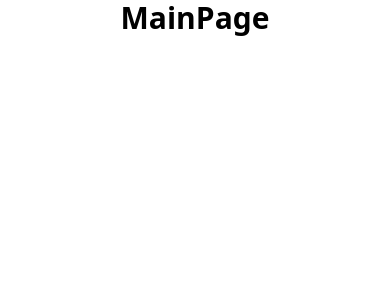
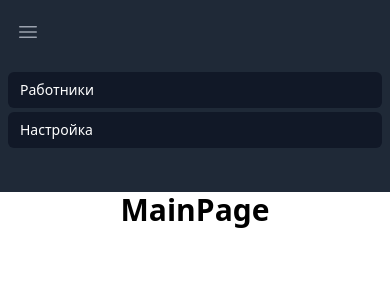
Before and after one commit to pavros9/employees, a React app: page / in a window 390 px wide. Shown: the top 300 px of the page. Built offline with nearby package versions, Linux system fonts and the light colour scheme.

Commit message:
Added Navbar widget

```diff
--- a/src/app/App.tsx
+++ b/src/app/App.tsx
@@ -1,10 +1,12 @@
 import './styles/index.scss';
 import './styles/tailwind.css';
 import { AppRouter } from 'app/providers/router';
+import { Navbar } from 'widgets/Navbar';
 
 const App = () => {
     return (
         <>
+            <Navbar />
             <AppRouter />
         </>
     );
--- /dev/null
+++ b/src/widgets/Navbar/index.ts
@@ -0,0 +1 @@
+export { Navbar } from './ui/Navbar';
--- /dev/null
+++ b/src/widgets/Navbar/ui/Navbar.tsx
@@ -0,0 +1,105 @@
+import { useState } from 'react';
+import { classNames } from 'shared/lib/classNames/classNames';
+
+export const Navbar = () => {
+    const [openMenu, setOpenMenu] = useState(true);
+
+    const toggleButtonMenu = () => {
+        setOpenMenu((prev) => !prev);
+    };
+
+    return (
+        <nav className="bg-gray-800">
+            <div className="mx-auto max-w-7xl px-2 sm:px-6 lg:px-8">
+                <div className="relative flex h-16 items-center justify-between">
+                    <div className="absolute inset-y-0 left-0 flex items-center sm:hidden">
+                        <button
+                            type="button"
+                            onClick={toggleButtonMenu}
+                            className="relative inline-flex items-center justify-center rounded-md p-2 text-gray-400 hover:bg-gray-700 hover:text-white focus:outline-none focus:ring-2 focus:ring-inset focus:ring-white"
+                            aria-controls="mobile-menu"
+                            aria-expanded="false"
+                        >
+                            <span className="absolute -inset-0.5"></span>
+                            <span className="sr-only">Открыть меню</span>
+
+                            <svg
+                                className="block h-6 w-6"
+                                fill="none"
+                                viewBox="0 0 24 24"
+                                strokeWidth="1.5"
+                                stroke="currentColor"
+                                aria-hidden="true"
+                            >
+                                <path
+                                    strokeLinecap="round"
+                                    strokeLinejoin="round"
+                                    d="M3.75 6.75h16.5M3.75 12h16.5m-16.5 5.25h16.5"
+                                />
+                            </svg>
+                            <svg
+                                className="hidden h-6 w-6"
+                                fill="none"
+                                viewBox="0 0 24 24"
+                                strokeWidth="1.5"
+                                stroke="currentColor"
+                                aria-hidden="true"
+                            >
+                                <path
+                                    strokeLinecap="round"
+                                    strokeLinejoin="round"
+                                    d="M6 18L18 6M6 6l12 12"
+                                />
+                            </svg>
+                        </button>
+                    </div>
+                    <div className="flex flex-1 items-center justify-center sm:items-stretch sm:justify-start">
+                        <div className="hidden sm:ml-6 sm:block">
+                            <div className="flex space-x-4">
+                                <a
+                                    href="#"
+                                    className="bg-gray-900 text-white rounded-md px-3 py-2 text-sm font-medium"
+                                >
+                                    Работники
+                                </a>
+                                <a
+                                    href="#"
+                                    className="bg-gray-900 text-white rounded-md px-3 py-2 text-sm font-medium"
+                                    aria-current="page"
+                                >
+                                    Настройка
+                                </a>
+                            </div>
+                        </div>
+                    </div>
+                </div>
+            </div>
+
+            <div
+                className={classNames(
+                    'sm:hidden transition-height duration-500 ease-in-out overflow-hidden',
+                    {},
+                    [openMenu ? 'h-32' : 'h-0'],
+                )}
+                id="mobile-menu"
+            >
+                <div className="space-y-1 px-2 pb-3 pt-2">
+                    <a
+                        href="#"
+                        className="bg-gray-900 text-white block  rounded-md px-3 py-2 text-sm font-medium"
+                        aria-current="page"
+                    >
+                        Работники
+                    </a>
+                    <a
+                        href="#"
+                        className="bg-gray-900 text-white block  rounded-md px-3 py-2 text-sm font-medium"
+                        aria-current="page"
+                    >
+                        Настройка
+                    </a>
+                </div>
+            </div>
+        </nav>
+    );
+};
--- a/tailwind.config.js
+++ b/tailwind.config.js
@@ -1,8 +1,12 @@
 /** @type {import('tailwindcss').Config} */
 module.exports = {
-  content: [ "./src/**/*.{js,jsx,ts,tsx}",],
-  theme: {
-    extend: {},
-  },
-  plugins: [],
-}
+    content: ['./src/**/*.{js,jsx,ts,tsx}'],
+    theme: {
+        extend: {
+            transitionProperty: {
+                height: 'height',
+            },
+        },
+    },
+    plugins: [],
+};
--- a/tsconfig.json
+++ b/tsconfig.json
@@ -10,7 +10,8 @@
         "baseUrl": ".",
         "strict": true,
         "paths": {
-            "*": ["./src/*"]
+            "*": ["./src/*"],
+            "@widgets/*": ["./src/widgets/*"]
         },
         "esModuleInterop": true,
         "allowSyntheticDefaultImports": true
```
